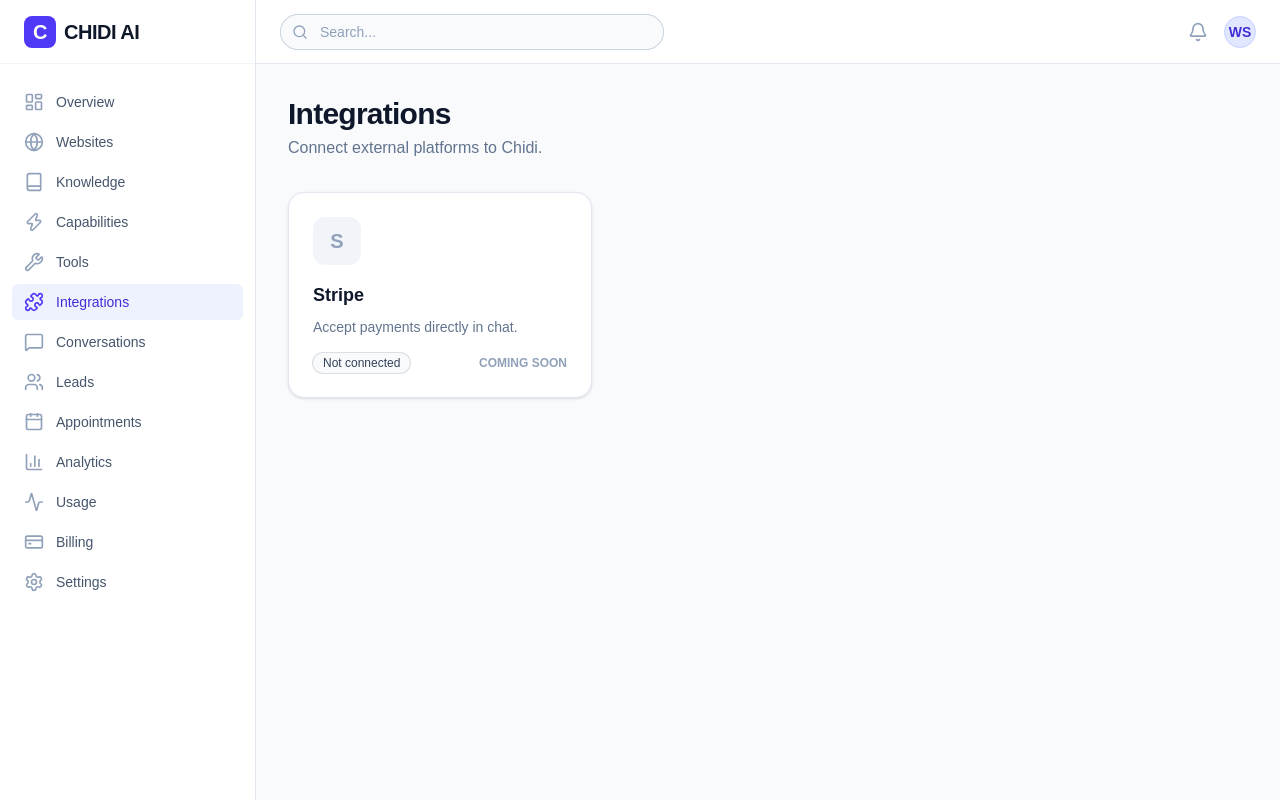
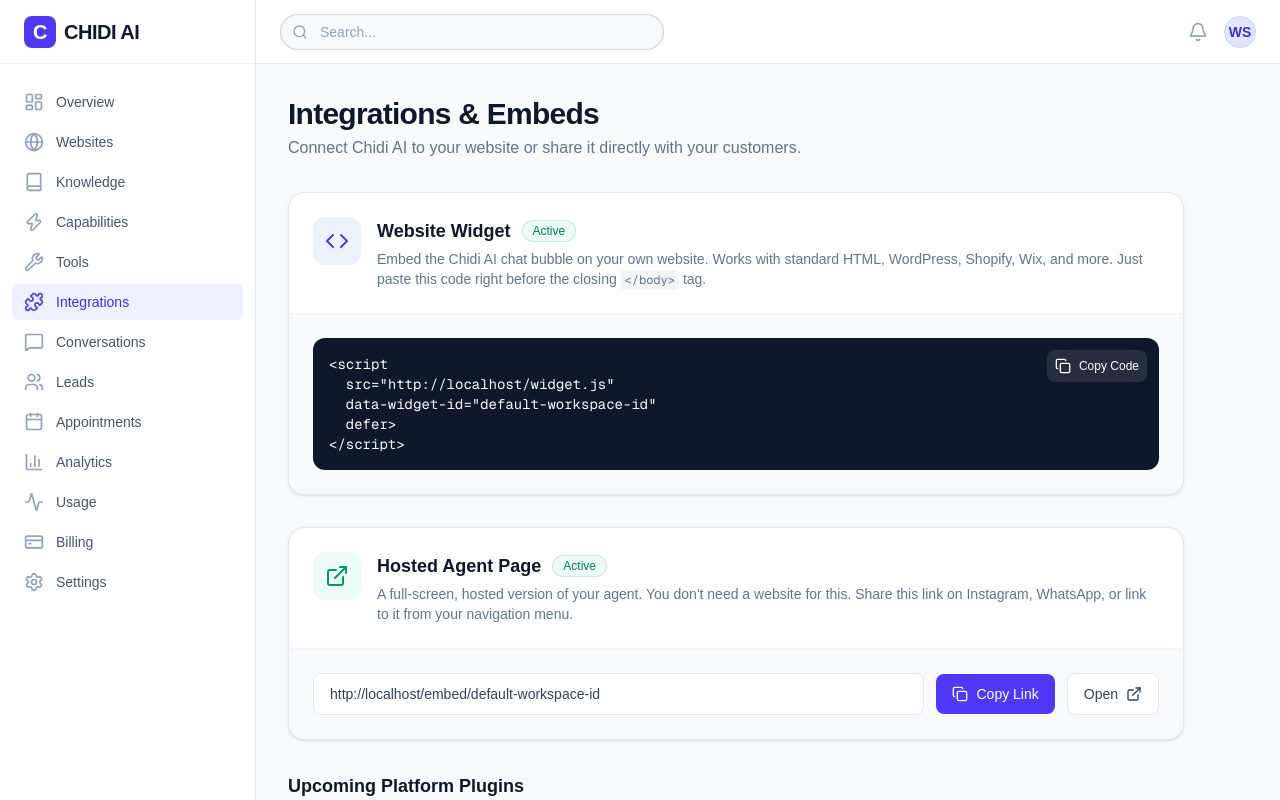
Before and after one commit to Heischidi/Chidi-AI-CORE, a Next.js app in the folder apps/web/: page /dashboard/integrations in a window 1280 px wide. Built offline with nearby package versions, Linux system fonts and the light colour scheme.

Commit message:
feat: redesign integrations page with universal embed code and hosted link

```diff
--- a/apps/web/src/app/dashboard/integrations/page.tsx
+++ b/apps/web/src/app/dashboard/integrations/page.tsx
@@ -1,22 +1,135 @@
-import React from 'react';
+"use client";
+
+import React, { useState } from 'react';
 import PageHeader from '@/components/ui/PageHeader';
 import StatusBadge from '@/components/ui/StatusBadge';
+import { Copy, Check, Code, ExternalLink } from 'lucide-react';
 
 export default function Integrations() {
+  const [copiedScript, setCopiedScript] = useState(false);
+  const [copiedLink, setCopiedLink] = useState(false);
+
+  // In a real app, this would be fetched from auth context
+  const workspaceId = "default-workspace-id";
+  const hostUrl = typeof window !== 'undefined' ? window.location.origin : 'https://chidi-ai-core.vercel.app';
+
+  const scriptCode = `<script \n  src="${hostUrl}/widget.js" \n  data-widget-id="${workspaceId}" \n  defer>\n</script>`;
+  const directLink = `${hostUrl}/embed/${workspaceId}`;
+
+  const copyToClipboard = (text: string, type: 'script' | 'link') => {
+    navigator.clipboard.writeText(text);
+    if (type === 'script') {
+      setCopiedScript(true);
+      setTimeout(() => setCopiedScript(false), 2000);
+    } else {
+      setCopiedLink(true);
+      setTimeout(() => setCopiedLink(false), 2000);
+    }
+  };
+
   return (
     <div>
       <PageHeader
-        title="Integrations"
-        description="Connect external platforms to Chidi."
+        title="Integrations & Embeds"
+        description="Connect Chidi AI to your website or share it directly with your customers."
       />
-      <div className="grid grid-cols-1 md:grid-cols-3 gap-6">
-        <div className="bg-white p-6 rounded-2xl shadow-sm border border-slate-200">
-          <div className="w-12 h-12 bg-slate-100 rounded-xl mb-4 flex items-center justify-center font-bold text-xl text-slate-400">S</div>
-          <h3 className="text-lg font-bold text-slate-900 mb-2">Stripe</h3>
-          <p className="text-slate-500 text-sm mb-4">Accept payments directly in chat.</p>
-          <div className="flex justify-between items-center mt-4">
-            <StatusBadge status="Not connected" />
-            <span className="text-xs font-semibold text-slate-400 uppercase">Coming Soon</span>
+
+      <div className="space-y-8 max-w-4xl">
+        {/* Universal Website Widget */}
+        <div className="bg-white rounded-2xl shadow-sm border border-slate-200 overflow-hidden">
+          <div className="p-6 border-b border-slate-100 flex items-start gap-4">
+            <div className="w-12 h-12 bg-indigo-50 rounded-xl flex items-center justify-center shrink-0">
+              <Code className="w-6 h-6 text-indigo-600" />
+            </div>
+            <div>
+              <div className="flex items-center gap-3 mb-1">
+                <h3 className="text-lg font-bold text-slate-900">Website Widget</h3>
+                <StatusBadge status="Active" />
+              </div>
+              <p className="text-slate-500 text-sm">
+                Embed the Chidi AI chat bubble on your own website. Works with standard HTML, WordPress, Shopify, Wix, and more.
+                Just paste this code right before the closing <code className="bg-slate-100 px-1 py-0.5 rounded text-xs">&lt;/body&gt;</code> tag.
+              </p>
+            </div>
+          </div>
+          <div className="p-6 bg-slate-50">
+            <div className="relative">
+              <pre className="bg-slate-900 text-slate-50 p-4 rounded-xl text-sm overflow-x-auto font-mono">
+                {scriptCode}
+              </pre>
+              <button
+                onClick={() => copyToClipboard(scriptCode, 'script')}
+                className="absolute top-3 right-3 bg-white/10 hover:bg-white/20 text-white p-2 rounded-lg transition-colors flex items-center gap-2 text-xs font-medium backdrop-blur-sm"
+              >
+                {copiedScript ? <><Check className="w-4 h-4 text-green-400" /> Copied</> : <><Copy className="w-4 h-4" /> Copy Code</>}
+              </button>
+            </div>
+          </div>
+        </div>
+
+        {/* Direct Link */}
+        <div className="bg-white rounded-2xl shadow-sm border border-slate-200 overflow-hidden">
+          <div className="p-6 border-b border-slate-100 flex items-start gap-4">
+            <div className="w-12 h-12 bg-emerald-50 rounded-xl flex items-center justify-center shrink-0">
+              <ExternalLink className="w-6 h-6 text-emerald-600" />
+            </div>
+            <div>
+              <div className="flex items-center gap-3 mb-1">
+                <h3 className="text-lg font-bold text-slate-900">Hosted Agent Page</h3>
+                <StatusBadge status="Active" />
+              </div>
+              <p className="text-slate-500 text-sm">
+                A full-screen, hosted version of your agent. You don't need a website for this. Share this link on Instagram, WhatsApp, or link to it from your navigation menu.
+              </p>
+            </div>
+          </div>
+          <div className="p-6 bg-slate-50">
+            <div className="flex items-center gap-3">
+              <input
+                type="text"
+                readOnly
+                value={directLink}
+                className="flex-1 bg-white border border-slate-200 rounded-lg px-4 py-2.5 text-sm text-slate-700 outline-none"
+              />
+              <button
+                onClick={() => copyToClipboard(directLink, 'link')}
+                className="bg-indigo-600 hover:bg-indigo-700 text-white px-4 py-2.5 rounded-lg transition-colors flex items-center gap-2 text-sm font-medium shrink-0"
+              >
+                {copiedLink ? <><Check className="w-4 h-4" /> Copied</> : <><Copy className="w-4 h-4" /> Copy Link</>}
+              </button>
+              <a
+                href={directLink}
+                target="_blank"
+                rel="noreferrer"
+                className="bg-white border border-slate-200 hover:bg-slate-50 text-slate-700 px-4 py-2.5 rounded-lg transition-colors flex items-center gap-2 text-sm font-medium shrink-0"
+              >
+                Open <ExternalLink className="w-4 h-4" />
+              </a>
+            </div>
+          </div>
+        </div>
+
+        {/* Platform Plugins */}
+        <div>
+          <h3 className="text-lg font-semibold text-slate-900 mb-4 mt-8">Upcoming Platform Plugins</h3>
+          <div className="grid grid-cols-1 md:grid-cols-2 gap-4">
+            <div className="bg-white p-5 rounded-2xl shadow-sm border border-slate-200 flex items-center gap-4">
+              <div className="w-10 h-10 bg-[#74C0FC]/10 rounded-lg flex items-center justify-center font-bold text-xl text-[#0082FA]">W</div>
+              <div className="flex-1">
+                <h3 className="font-bold text-slate-900">WordPress Plugin</h3>
+                <p className="text-slate-500 text-xs">1-click automatic install</p>
+              </div>
+              <span className="text-xs font-semibold text-slate-400 bg-slate-100 px-2 py-1 rounded">Q4 2026</span>
+            </div>
+
+            <div className="bg-white p-5 rounded-2xl shadow-sm border border-slate-200 flex items-center gap-4">
+              <div className="w-10 h-10 bg-[#95BF47]/10 rounded-lg flex items-center justify-center font-bold text-xl text-[#95BF47]">S</div>
+              <div className="flex-1">
+                <h3 className="font-bold text-slate-900">Shopify App</h3>
+                <p className="text-slate-500 text-xs">Sync products & automatic install</p>
+              </div>
+              <span className="text-xs font-semibold text-slate-400 bg-slate-100 px-2 py-1 rounded">Q4 2026</span>
+            </div>
           </div>
         </div>
       </div>
```
